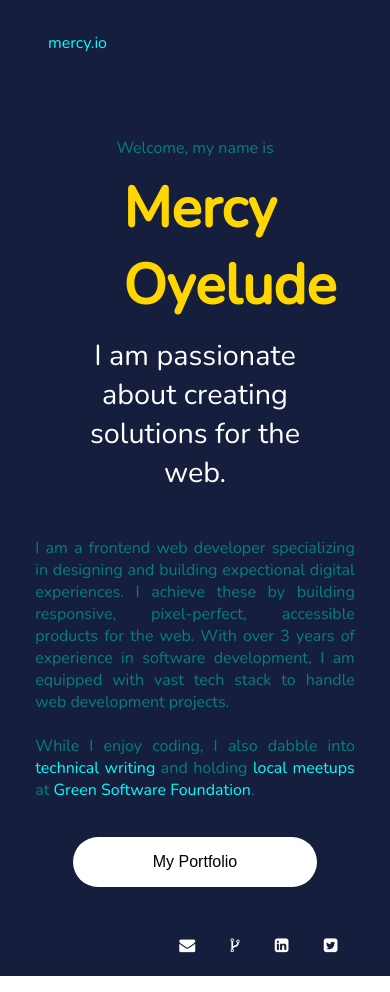
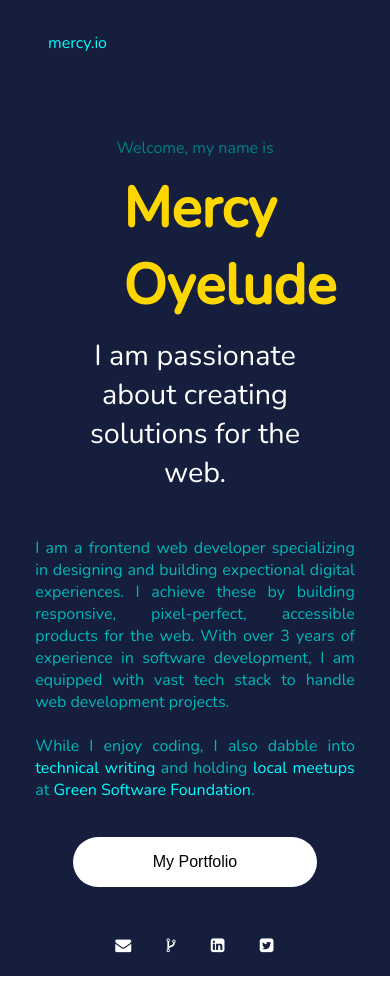
Before and after one commit to Mercy-Iyanu/portfolio-website, a plain HTML site: page index.html in a window 390 px wide. Drawn offline with nearby package versions, Linux system fonts and the light colour scheme.

Commit message:
Add files via upload

```diff
--- a/style.css
+++ b/style.css
@@ -67,7 +67,7 @@ h5 {
 
 h6 {
     font-size: 1.2rem;
-    color: teal;
+    color: rgb(1, 184, 184);
     font-weight: 300;
     text-align: justify;
     padding-left: 10em;
@@ -130,6 +130,12 @@ header ul li {
     }
 }
 
+@media (max-width: 800px) {
+    header ul {
+        padding-left: 5em;
+    }
+}
+
 header ul li a i {
     color: #fff;
 }
```
